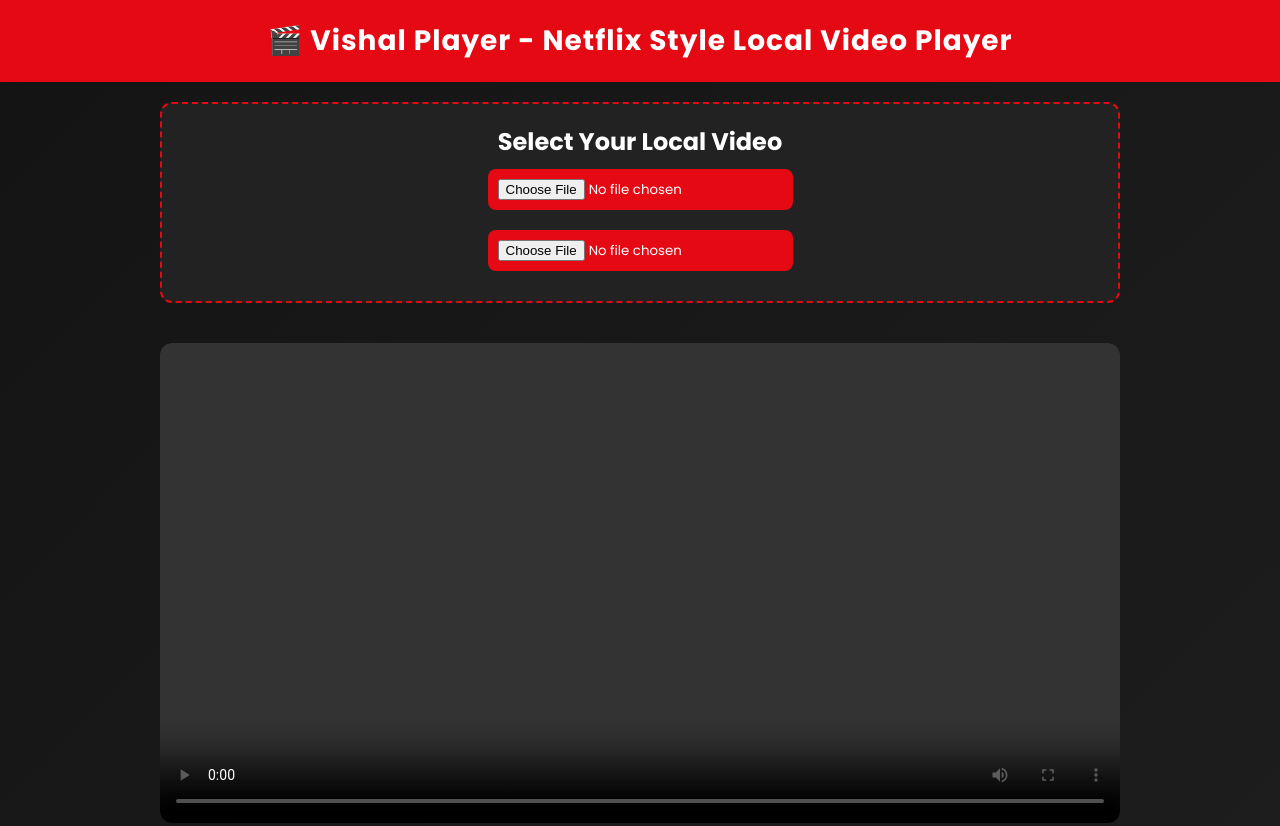
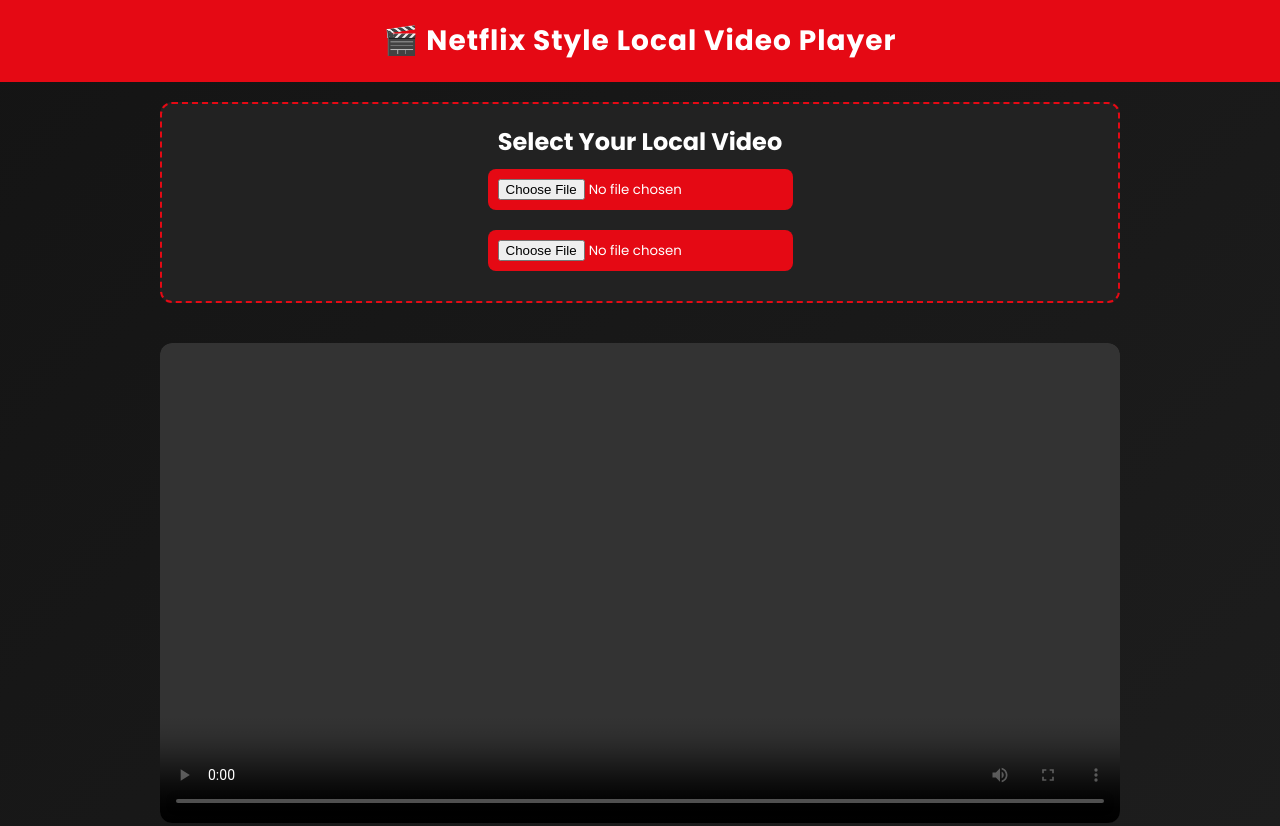
Before and after one commit to vishalkumar-netizen/Video-Player-, a plain HTML site: page index.html in a window 1280 px wide. Shown: the top 826 px of the page. Drawn offline with Linux system fonts and the light colour scheme.

Commit message:
Update index.html

```diff
--- a/index.html
+++ b/index.html
@@ -3,7 +3,7 @@
 <head>
   <meta charset="UTF-8">
   <meta name="viewport" content="width=device-width, initial-scale=1.0">
-  <title>Vishal Player - Local Video Player</title>
+  <title>Local Video Player</title>
   <link href="https://fonts.googleapis.com/css2?family=Poppins:wght@300;400;600;700&display=swap" rel="stylesheet">
   <style>
     * { margin: 0; padding: 0; box-sizing: border-box; font-family: 'Poppins', sans-serif; }
@@ -110,7 +110,7 @@
 <body>
 
 <header>
-  🎬 Vishal Player - Netflix Style Local Video Player
+  🎬 Netflix Style Local Video Player
 </header>
 
 <div class="container">
```
